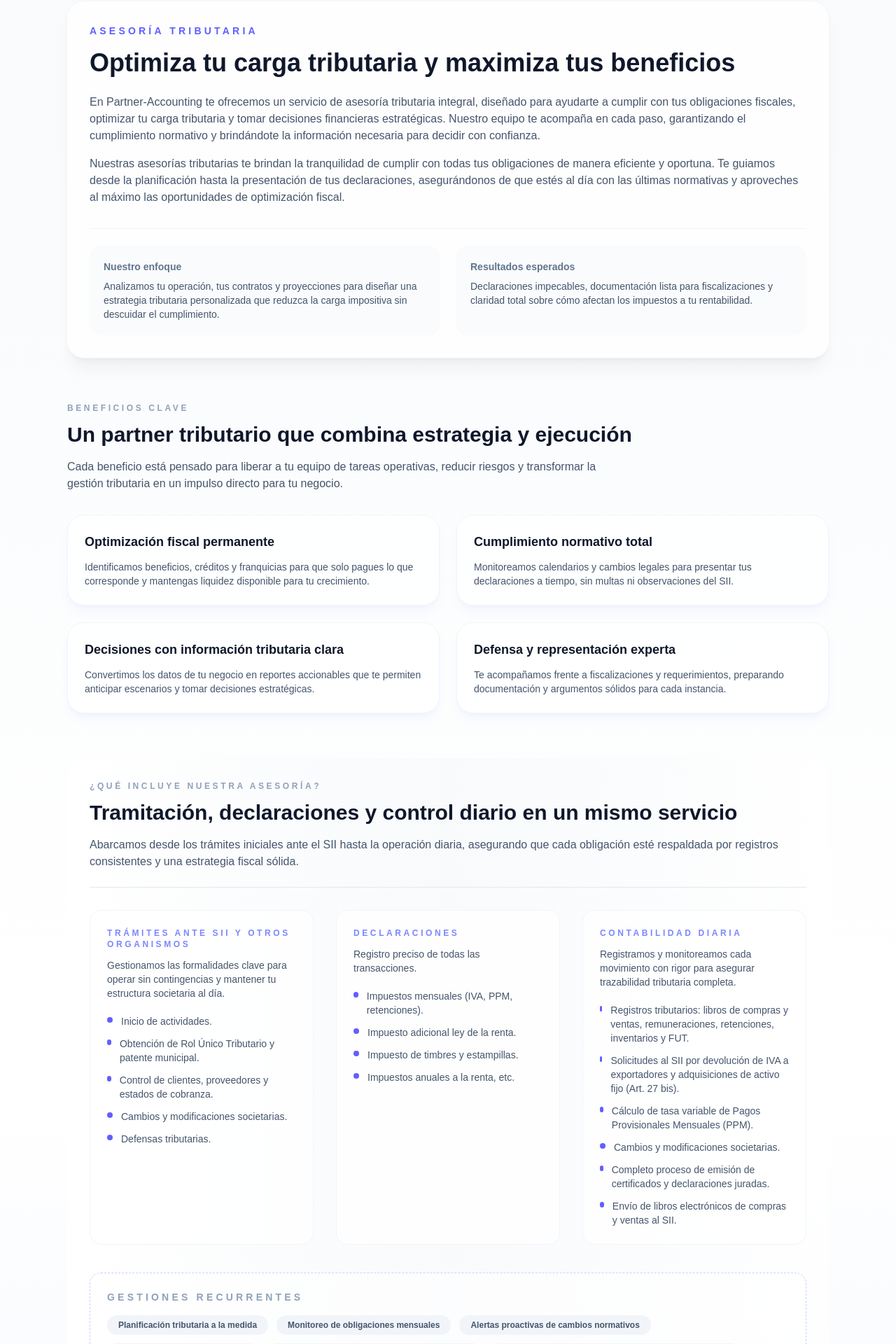
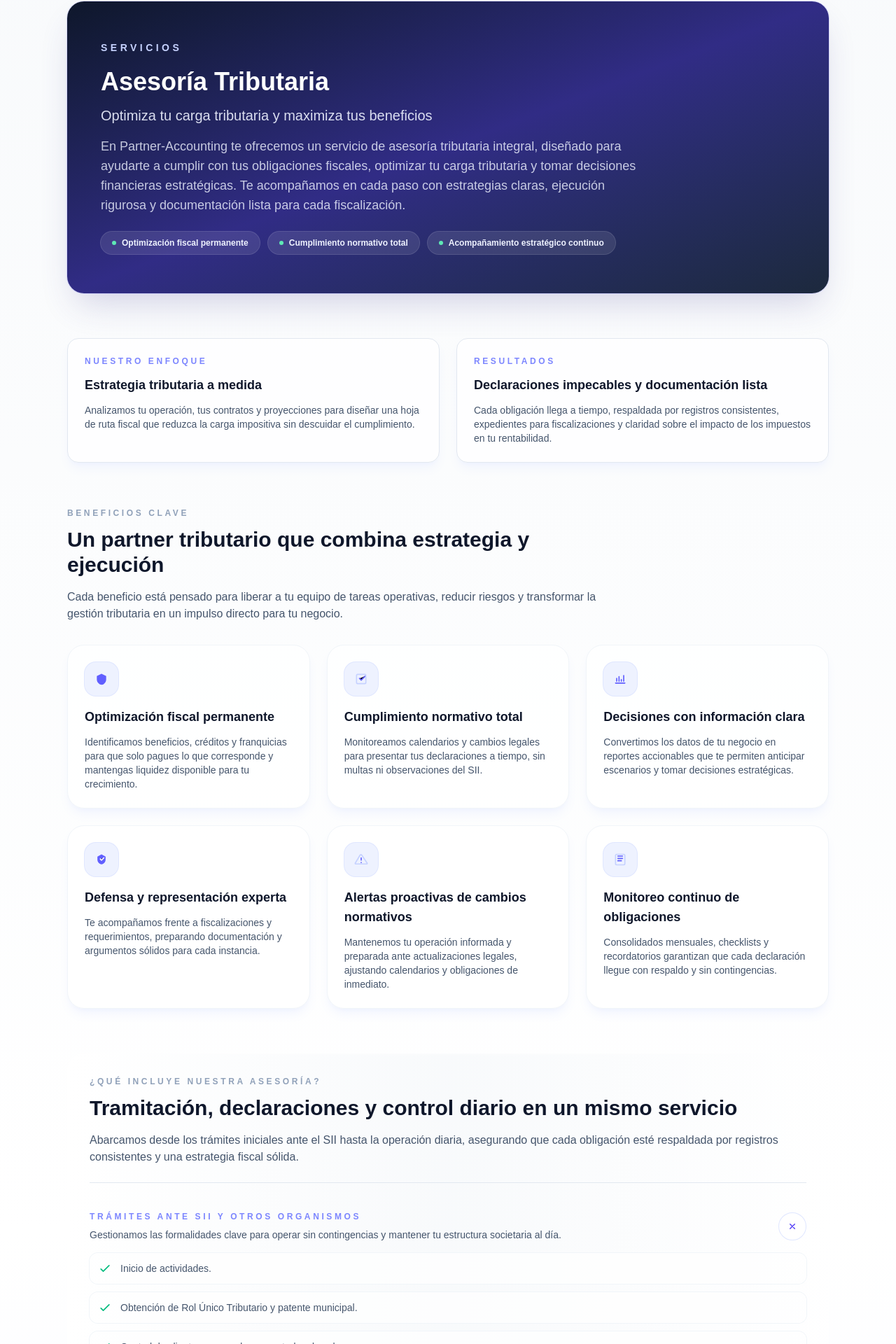
Before and after one commit to Dxeg0o/tupartnercontable, a Next.js app in the folder my-app/: page /asesoria-tributaria in a window 1280 px wide. Shown: the part 119-2039 px from the top of the page at 70% size. Built offline with nearby package versions, Linux system fonts and the light colour scheme.

Commit message:
Create reusable service template for tax advisory page

```diff
--- a/my-app/src/app/asesoria-tributaria/page.tsx
+++ b/my-app/src/app/asesoria-tributaria/page.tsx
@@ -1,8 +1,12 @@
 import type { Metadata } from "next";
+import { ContactSection } from "../components/ContactSection";
 import { Footer } from "../components/Footer";
 import { Navigation } from "../components/Navigation";
+import { BenefitsGrid } from "../components/service/BenefitsGrid";
+import { InsightGrid } from "../components/service/InsightGrid";
+import { ServiceAccordion } from "../components/service/ServiceAccordion";
+import { ServiceHero } from "../components/service/ServiceHero";
 import { landingNavigation } from "../navigation.data";
-import { ContactSection } from "../components/ContactSection";
 
 export const metadata: Metadata = {
   title: "Asesoría Tributaria | Partner Accounting",
@@ -10,34 +14,168 @@ export const metadata: Metadata = {
     "Detalle del servicio de asesoría tributaria integral de Partner Accounting: trámites ante el SII, declaraciones y acompañamiento experto.",
 };
 
+const heroHighlights = [
+  "Optimización fiscal permanente",
+  "Cumplimiento normativo total",
+  "Acompañamiento estratégico continuo",
+];
+
+const insights = [
+  {
+    label: "Nuestro enfoque",
+    title: "Estrategia tributaria a medida",
+    description:
+      "Analizamos tu operación, tus contratos y proyecciones para diseñar una hoja de ruta fiscal que reduzca la carga impositiva sin descuidar el cumplimiento.",
+  },
+  {
+    label: "Resultados",
+    title: "Declaraciones impecables y documentación lista",
+    description:
+      "Cada obligación llega a tiempo, respaldada por registros consistentes, expedientes para fiscalizaciones y claridad sobre el impacto de los impuestos en tu rentabilidad.",
+  },
+];
+
 const benefits = [
   {
     title: "Optimización fiscal permanente",
     description:
       "Identificamos beneficios, créditos y franquicias para que solo pagues lo que corresponde y mantengas liquidez disponible para tu crecimiento.",
+    icon: (
+      <svg viewBox="0 0 24 24" aria-hidden className="h-5 w-5">
+        <path
+          d="M4 7l8-4 8 4v5.5c0 4.5-3.1 8.6-7.5 9.5C7.1 21.1 4 17 4 12.5V7z"
+          fill="currentColor"
+          className="text-indigo-500"
+        />
+      </svg>
+    ),
   },
   {
     title: "Cumplimiento normativo total",
     description:
       "Monitoreamos calendarios y cambios legales para presentar tus declaraciones a tiempo, sin multas ni observaciones del SII.",
+    icon: (
+      <svg viewBox="0 0 24 24" aria-hidden className="h-5 w-5">
+        <path
+          d="M9 11l3 3 7-7"
+          stroke="currentColor"
+          strokeWidth="2"
+          strokeLinecap="round"
+          strokeLinejoin="round"
+          className="text-indigo-500"
+        />
+        <rect
+          x="4"
+          y="4"
+          width="16"
+          height="16"
+          rx="2"
+          ry="2"
+          stroke="currentColor"
+          strokeWidth="2"
+          className="text-indigo-200"
+          fill="none"
+        />
+      </svg>
+    ),
   },
   {
-    title: "Decisiones con información tributaria clara",
+    title: "Decisiones con información clara",
     description:
       "Convertimos los datos de tu negocio en reportes accionables que te permiten anticipar escenarios y tomar decisiones estratégicas.",
+    icon: (
+      <svg viewBox="0 0 24 24" aria-hidden className="h-5 w-5">
+        <path
+          d="M4 19h16M6 16v-5m4 5V8m4 8v-3m4 3V6"
+          stroke="currentColor"
+          strokeWidth="2"
+          strokeLinecap="round"
+          strokeLinejoin="round"
+          className="text-indigo-500"
+          fill="none"
+        />
+      </svg>
+    ),
   },
   {
     title: "Defensa y representación experta",
     description:
       "Te acompañamos frente a fiscalizaciones y requerimientos, preparando documentación y argumentos sólidos para cada instancia.",
+    icon: (
+      <svg viewBox="0 0 24 24" aria-hidden className="h-5 w-5">
+        <path
+          d="M12 3l7 4v5c0 4-3 7.5-7 8-4-0.5-7-4-7-8V7l7-4z"
+          fill="currentColor"
+          className="text-indigo-500"
+        />
+        <path
+          d="M10 11l2 2 4-4"
+          stroke="white"
+          strokeWidth="2"
+          strokeLinecap="round"
+          strokeLinejoin="round"
+        />
+      </svg>
+    ),
+  },
+  {
+    title: "Alertas proactivas de cambios normativos",
+    description:
+      "Mantenemos tu operación informada y preparada ante actualizaciones legales, ajustando calendarios y obligaciones de inmediato.",
+    icon: (
+      <svg viewBox="0 0 24 24" aria-hidden className="h-5 w-5">
+        <path
+          d="M12 9v4m0 4h.01"
+          stroke="currentColor"
+          strokeWidth="2"
+          strokeLinecap="round"
+          strokeLinejoin="round"
+          className="text-indigo-500"
+        />
+        <path
+          d="M10.29 3.86L1.82 18a1 1 0 00.86 1.5h18.64a1 1 0 00.86-1.5L12.71 3.86a1 1 0 00-1.72 0z"
+          stroke="currentColor"
+          strokeWidth="2"
+          className="text-indigo-200"
+          fill="none"
+        />
+      </svg>
+    ),
+  },
+  {
+    title: "Monitoreo continuo de obligaciones",
+    description:
+      "Consolidados mensuales, checklists y recordatorios garantizan que cada declaración llegue con respaldo y sin contingencias.",
+    icon: (
+      <svg viewBox="0 0 24 24" aria-hidden className="h-5 w-5">
+        <path
+          d="M8 6h8M8 10h8M8 14h6"
+          stroke="currentColor"
+          strokeWidth="2"
+          strokeLinecap="round"
+          className="text-indigo-500"
+          fill="none"
+        />
+        <rect
+          x="4"
+          y="3"
+          width="16"
+          height="18"
+          rx="2"
+          className="text-indigo-200"
+          stroke="currentColor"
+          strokeWidth="2"
+          fill="none"
+        />
+      </svg>
+    ),
   },
 ];
 
 const serviceCategories = [
   {
     title: "Trámites ante SII y otros organismos",
-    intro:
-      "Gestionamos las formalidades clave para operar sin contingencias y mantener tu estructura societaria al día.",
+    intro: "Gestionamos las formalidades clave para operar sin contingencias y mantener tu estructura societaria al día.",
     items: [
       "Inicio de actividades.",
       "Obtención de Rol Único Tributario y patente municipal.",
@@ -58,8 +196,7 @@ const serviceCategories = [
   },
   {
     title: "Contabilidad diaria",
-    intro:
-      "Registramos y monitoreamos cada movimiento con rigor para asegurar trazabilidad tributaria completa.",
+    intro: "Registramos y monitoreamos cada movimiento con rigor para asegurar trazabilidad tributaria completa.",
     items: [
       "Registros tributarios: libros de compras y ventas, remuneraciones, retenciones, inventarios y FUT.",
       "Solicitudes al SII por devolución de IVA a exportadores y adquisiciones de activo fijo (Art. 27 bis).",
@@ -85,118 +222,31 @@ export default function TaxAdvisoryPage() {
     <div className="min-h-screen bg-gradient-to-b from-slate-50 via-white to-indigo-50">
       <Navigation navigation={landingNavigation} />
 
-      <main
-        id="inicio"
-        className="mx-auto flex min-h-screen max-w-6xl flex-col gap-16 px-6 pb-20 pt-10 lg:px-8"
-      >
-        <section
-          id="descripcion"
-          className="rounded-3xl bg-white/80 p-8 shadow-xl shadow-slate-900/5 ring-1 ring-slate-100"
-        >
-          <p className="text-sm font-semibold uppercase tracking-[0.3em] text-indigo-500">
-            Asesoría Tributaria
-          </p>
-          <h1 className="mt-4 text-3xl font-semibold text-slate-900 lg:text-4xl">
-            Optimiza tu carga tributaria y maximiza tus beneficios
-          </h1>
-          <p className="mt-6 text-base text-slate-600">
-            En Partner-Accounting te ofrecemos un servicio de asesoría tributaria integral, diseñado para ayudarte a cumplir con tus
-            obligaciones fiscales, optimizar tu carga tributaria y tomar decisiones financieras estratégicas. Nuestro equipo te acompaña
-            en cada paso, garantizando el cumplimiento normativo y brindándote la información necesaria para decidir con confianza.
-          </p>
-          <p className="mt-4 text-base text-slate-600">
-            Nuestras asesorías tributarias te brindan la tranquilidad de cumplir con todas tus obligaciones de manera eficiente y oportuna.
-            Te guiamos desde la planificación hasta la presentación de tus declaraciones, asegurándonos de que estés al día con las
-            últimas normativas y aproveches al máximo las oportunidades de optimización fiscal.
-          </p>
-          <div className="mt-8 grid gap-6 border-t border-slate-100 pt-6 sm:grid-cols-2">
-            <div className="rounded-2xl bg-slate-50/80 p-5">
-              <p className="text-sm font-semibold text-slate-500">Nuestro enfoque</p>
-              <p className="mt-2 text-sm text-slate-600">
-                Analizamos tu operación, tus contratos y proyecciones para diseñar una estrategia tributaria personalizada que reduzca la
-                carga impositiva sin descuidar el cumplimiento.
-              </p>
-            </div>
-            <div className="rounded-2xl bg-slate-50/80 p-5">
-              <p className="text-sm font-semibold text-slate-500">Resultados esperados</p>
-              <p className="mt-2 text-sm text-slate-600">
-                Declaraciones impecables, documentación lista para fiscalizaciones y claridad total sobre cómo afectan los impuestos a tu
-                rentabilidad.
-              </p>
-            </div>
-          </div>
-        </section>
+      <main id="inicio" className="mx-auto flex min-h-screen max-w-6xl flex-col gap-16 px-6 pb-20 pt-10 lg:px-8">
+        <ServiceHero
+          eyebrow="Servicios"
+          title="Asesoría Tributaria"
+          subtitle="Optimiza tu carga tributaria y maximiza tus beneficios"
+          description="En Partner-Accounting te ofrecemos un servicio de asesoría tributaria integral, diseñado para ayudarte a cumplir con tus obligaciones fiscales, optimizar tu carga tributaria y tomar decisiones financieras estratégicas. Te acompañamos en cada paso con estrategias claras, ejecución rigurosa y documentación lista para cada fiscalización."
+          highlights={heroHighlights}
+        />
 
-        <section id="beneficios" className="space-y-8">
-          <div>
-            <p className="text-xs font-semibold uppercase tracking-[0.3em] text-slate-400">Beneficios clave</p>
-            <h2 className="mt-3 text-2xl font-semibold text-slate-900 lg:text-3xl">
-              Un partner tributario que combina estrategia y ejecución
-            </h2>
-            <p className="mt-4 max-w-3xl text-base text-slate-600">
-              Cada beneficio está pensado para liberar a tu equipo de tareas operativas, reducir riesgos y transformar la gestión
-              tributaria en un impulso directo para tu negocio.
-            </p>
-          </div>
-          <div className="grid gap-6 md:grid-cols-2">
-            {benefits.map((benefit) => (
-              <article
-                key={benefit.title}
-                className="rounded-3xl border border-slate-100 bg-white/80 p-6 shadow-lg shadow-indigo-100/40"
-              >
-                <h3 className="text-lg font-semibold text-slate-900">{benefit.title}</h3>
-                <p className="mt-3 text-sm text-slate-600">{benefit.description}</p>
-              </article>
-            ))}
-          </div>
-        </section>
+        <InsightGrid insights={insights} />
 
-        <section
-          id="servicios-incluidos"
-          className="rounded-3xl bg-gradient-to-r from-white via-slate-50 to-white/70 p-8 shadow-inner shadow-white/40"
-        >
-          <div className="border-b border-slate-200 pb-6">
-            <p className="text-xs font-semibold uppercase tracking-[0.3em] text-slate-400">¿Qué incluye nuestra asesoría?</p>
-            <h2 className="mt-3 text-2xl font-semibold text-slate-900 lg:text-3xl">
-              Tramitación, declaraciones y control diario en un mismo servicio
-            </h2>
-            <p className="mt-4 text-base text-slate-600">
-              Abarcamos desde los trámites iniciales ante el SII hasta la operación diaria, asegurando que cada obligación esté respaldada
-              por registros consistentes y una estrategia fiscal sólida.
-            </p>
-          </div>
+        <BenefitsGrid
+          title="Beneficios clave"
+          subtitle="Un partner tributario que combina estrategia y ejecución"
+          description="Cada beneficio está pensado para liberar a tu equipo de tareas operativas, reducir riesgos y transformar la gestión tributaria en un impulso directo para tu negocio."
+          benefits={benefits}
+        />
 
-          <div className="mt-8 grid gap-8 lg:grid-cols-3">
-            {serviceCategories.map((category) => (
-              <article key={category.title} className="rounded-2xl border border-slate-100 bg-white/80 p-6">
-                <p className="text-xs font-semibold uppercase tracking-[0.3em] text-indigo-400">{category.title}</p>
-                <p className="mt-3 text-sm text-slate-600">{category.intro}</p>
-                <ul className="mt-5 space-y-3 text-sm text-slate-600">
-                  {category.items.map((item) => (
-                    <li key={item} className="flex gap-3">
-                      <span className="mt-1 h-2 w-2 rounded-full bg-indigo-500" aria-hidden />
-                      <span>{item}</span>
-                    </li>
-                  ))}
-                </ul>
-              </article>
-            ))}
-          </div>
-
-          <div className="mt-10 rounded-2xl border border-dashed border-indigo-200 bg-white/60 p-6">
-            <p className="text-sm font-semibold uppercase tracking-[0.3em] text-slate-400">Gestiones recurrentes</p>
-            <div className="mt-4 flex flex-wrap gap-3">
-              {managementHighlights.map((highlight) => (
-                <span
-                  key={highlight}
-                  className="inline-flex items-center rounded-full bg-slate-100 px-4 py-1.5 text-xs font-semibold text-slate-600"
-                >
-                  {highlight}
-                </span>
-              ))}
-            </div>
-          </div>
-        </section>
+        <ServiceAccordion
+          eyebrow="¿Qué incluye nuestra asesoría?"
+          title="Tramitación, declaraciones y control diario en un mismo servicio"
+          description="Abarcamos desde los trámites iniciales ante el SII hasta la operación diaria, asegurando que cada obligación esté respaldada por registros consistentes y una estrategia fiscal sólida."
+          categories={serviceCategories}
+          highlights={managementHighlights}
+        />
 
         <ContactSection />
       </main>
--- /dev/null
+++ b/my-app/src/app/components/service/BenefitsGrid.tsx
@@ -0,0 +1,40 @@
+import { ReactNode } from "react";
+
+interface Benefit {
+  title: string;
+  description: string;
+  icon: ReactNode;
+}
+
+interface BenefitsGridProps {
+  title: string;
+  subtitle: string;
+  description: string;
+  benefits: Benefit[];
+}
+
+export function BenefitsGrid({ title, subtitle, description, benefits }: BenefitsGridProps) {
+  return (
+    <section className="space-y-8">
+      <div className="max-w-3xl">
+        <p className="text-xs font-semibold uppercase tracking-[0.3em] text-slate-400">{title}</p>
+        <h2 className="mt-3 text-2xl font-semibold text-slate-900 lg:text-3xl">{subtitle}</h2>
+        <p className="mt-4 text-base text-slate-600">{description}</p>
+      </div>
+      <div className="grid gap-6 md:grid-cols-2 xl:grid-cols-3">
+        {benefits.map((benefit) => (
+          <article
+            key={benefit.title}
+            className="group relative overflow-hidden rounded-3xl border border-slate-100 bg-white/80 p-6 shadow-lg shadow-indigo-100/40 transition hover:-translate-y-1 hover:shadow-2xl hover:shadow-indigo-100/60"
+          >
+            <div className="flex h-12 w-12 items-center justify-center rounded-2xl bg-indigo-50 text-indigo-600 ring-1 ring-indigo-100">
+              {benefit.icon}
+            </div>
+            <h3 className="mt-4 text-lg font-semibold text-slate-900">{benefit.title}</h3>
+            <p className="mt-3 text-sm text-slate-600">{benefit.description}</p>
+          </article>
+        ))}
+      </div>
+    </section>
+  );
+}
--- /dev/null
+++ b/my-app/src/app/components/service/InsightGrid.tsx
@@ -0,0 +1,26 @@
+interface InsightProps {
+  label: string;
+  title: string;
+  description: string;
+}
+
+interface InsightGridProps {
+  insights: InsightProps[];
+}
+
+export function InsightGrid({ insights }: InsightGridProps) {
+  return (
+    <section className="grid gap-6 lg:grid-cols-2">
+      {insights.map((insight) => (
+        <article
+          key={insight.title}
+          className="rounded-2xl border border-slate-200 bg-white/80 p-6 shadow-lg shadow-indigo-100/40"
+        >
+          <p className="text-xs font-semibold uppercase tracking-[0.3em] text-indigo-400">{insight.label}</p>
+          <h3 className="mt-3 text-lg font-semibold text-slate-900">{insight.title}</h3>
+          <p className="mt-3 text-sm text-slate-600">{insight.description}</p>
+        </article>
+      ))}
+    </section>
+  );
+}
--- /dev/null
+++ b/my-app/src/app/components/service/ServiceAccordion.tsx
@@ -0,0 +1,123 @@
+"use client";
+
+import { useState } from "react";
+
+interface ServiceCategory {
+  title: string;
+  intro: string;
+  items: string[];
+}
+
+interface ServiceAccordionProps {
+  eyebrow: string;
+  title: string;
+  description: string;
+  categories: ServiceCategory[];
+  highlights?: string[];
+}
+
+function CheckIcon() {
+  return (
+    <svg
+      className="h-5 w-5 flex-none text-emerald-500"
+      viewBox="0 0 24 24"
+      fill="none"
+      stroke="currentColor"
+      strokeWidth="2"
+      strokeLinecap="round"
+      strokeLinejoin="round"
+      aria-hidden
+    >
+      <path d="M5 13l4 4L19 7" />
+    </svg>
+  );
+}
+
+export function ServiceAccordion({
+  eyebrow,
+  title,
+  description,
+  categories,
+  highlights,
+}: ServiceAccordionProps) {
+  const [openIndex, setOpenIndex] = useState(0);
+
+  return (
+    <section className="rounded-3xl bg-gradient-to-r from-white via-slate-50 to-white/70 p-8 shadow-inner shadow-white/40">
+      <div className="border-b border-slate-200 pb-6">
+        <p className="text-xs font-semibold uppercase tracking-[0.3em] text-slate-400">{eyebrow}</p>
+        <h2 className="mt-3 text-2xl font-semibold text-slate-900 lg:text-3xl">{title}</h2>
+        <p className="mt-4 text-base text-slate-600">{description}</p>
+      </div>
+
+      <div className="mt-6 divide-y divide-slate-200">
+        {categories.map((category, index) => {
+          const isOpen = openIndex === index;
+          return (
+            <div key={category.title} className="py-4">
+              <button
+                type="button"
+                className="flex w-full items-center justify-between gap-4 text-left"
+                onClick={() => setOpenIndex(isOpen ? -1 : index)}
+                aria-expanded={isOpen}
+              >
+                <div>
+                  <p className="text-xs font-semibold uppercase tracking-[0.3em] text-indigo-400">
+                    {category.title}
+                  </p>
+                  <p className="mt-2 text-sm text-slate-600">{category.intro}</p>
+                </div>
+                <span
+                  className={`flex h-10 w-10 items-center justify-center rounded-full border border-indigo-100 bg-white text-indigo-600 transition ${
+                    isOpen ? "rotate-45" : ""
+                  }`}
+                >
+                  <svg
+                    className="h-4 w-4"
+                    viewBox="0 0 24 24"
+                    fill="none"
+                    stroke="currentColor"
+                    strokeWidth="2"
+                    strokeLinecap="round"
+                    strokeLinejoin="round"
+                    aria-hidden
+                  >
+                    <path d="M12 5v14M5 12h14" />
+                  </svg>
+                </span>
+              </button>
+
+              {isOpen ? (
+                <ul className="mt-4 space-y-3 text-sm text-slate-600">
+                  {category.items.map((item) => (
+                    <li key={item} className="flex items-start gap-3 rounded-xl bg-white/70 p-3 ring-1 ring-slate-100">
+                      <CheckIcon />
+                      <span>{item}</span>
+                    </li>
+                  ))}
+                </ul>
+              ) : null}
+            </div>
+          );
+        })}
+      </div>
+
+      {highlights?.length ? (
+        <div className="mt-8 rounded-2xl border border-dashed border-indigo-200 bg-white/60 p-6">
+          <p className="text-sm font-semibold uppercase tracking-[0.3em] text-slate-400">Gestiones recurrentes</p>
+          <div className="mt-4 flex flex-wrap gap-3">
+            {highlights.map((highlight) => (
+              <span
+                key={highlight}
+                className="inline-flex items-center gap-2 rounded-full bg-slate-100 px-4 py-1.5 text-xs font-semibold text-slate-600"
+              >
+                <span className="h-1.5 w-1.5 rounded-full bg-indigo-500" aria-hidden />
+                {highlight}
+              </span>
+            ))}
+          </div>
+        </div>
+      ) : null}
+    </section>
+  );
+}
--- /dev/null
+++ b/my-app/src/app/components/service/ServiceHero.tsx
@@ -0,0 +1,47 @@
+import { ReactNode } from "react";
+
+interface ServiceHeroProps {
+  eyebrow: string;
+  title: string;
+  subtitle: string;
+  description: string;
+  highlights?: string[];
+  actions?: ReactNode;
+}
+
+export function ServiceHero({
+  eyebrow,
+  title,
+  subtitle,
+  description,
+  highlights,
+  actions,
+}: ServiceHeroProps) {
+  return (
+    <section className="relative overflow-hidden rounded-3xl bg-gradient-to-br from-slate-900 via-indigo-900 to-slate-800 px-6 pb-14 pt-12 shadow-2xl shadow-indigo-900/20 ring-1 ring-indigo-500/20 lg:px-12 lg:pt-14">
+      <div className="absolute inset-0 bg-[radial-gradient(circle_at_20%_20%,rgba(255,255,255,0.08),transparent_35%),_radial-gradient(circle_at_80%_0%,rgba(99,102,241,0.2),transparent_25%)]" aria-hidden />
+      <div className="relative max-w-4xl text-white">
+        <p className="text-sm font-semibold uppercase tracking-[0.32em] text-indigo-200">{eyebrow}</p>
+        <h1 className="mt-4 text-3xl font-semibold leading-tight lg:text-4xl">{title}</h1>
+        <p className="mt-3 text-lg font-medium text-indigo-50/90 lg:text-xl">{subtitle}</p>
+        <p className="mt-4 max-w-3xl text-base text-indigo-50/80 lg:text-lg">{description}</p>
+
+        {highlights?.length ? (
+          <div className="mt-6 flex flex-wrap gap-3">
+            {highlights.map((item) => (
+              <span
+                key={item}
+                className="inline-flex items-center gap-2 rounded-full bg-white/10 px-4 py-2 text-xs font-semibold text-indigo-50 ring-1 ring-white/20"
+              >
+                <span className="h-1.5 w-1.5 rounded-full bg-emerald-300" aria-hidden />
+                {item}
+              </span>
+            ))}
+          </div>
+        ) : null}
+
+        {actions ? <div className="mt-8 flex flex-wrap gap-3">{actions}</div> : null}
+      </div>
+    </section>
+  );
+}
```
